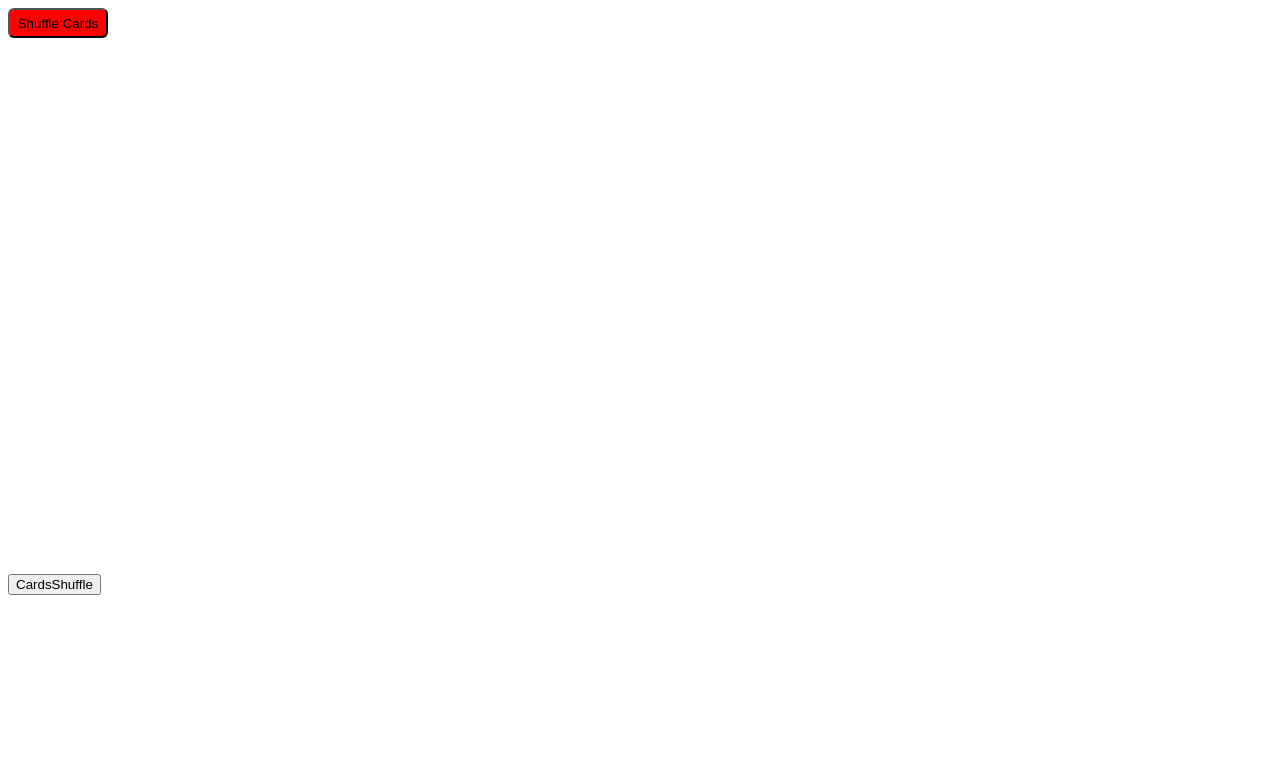
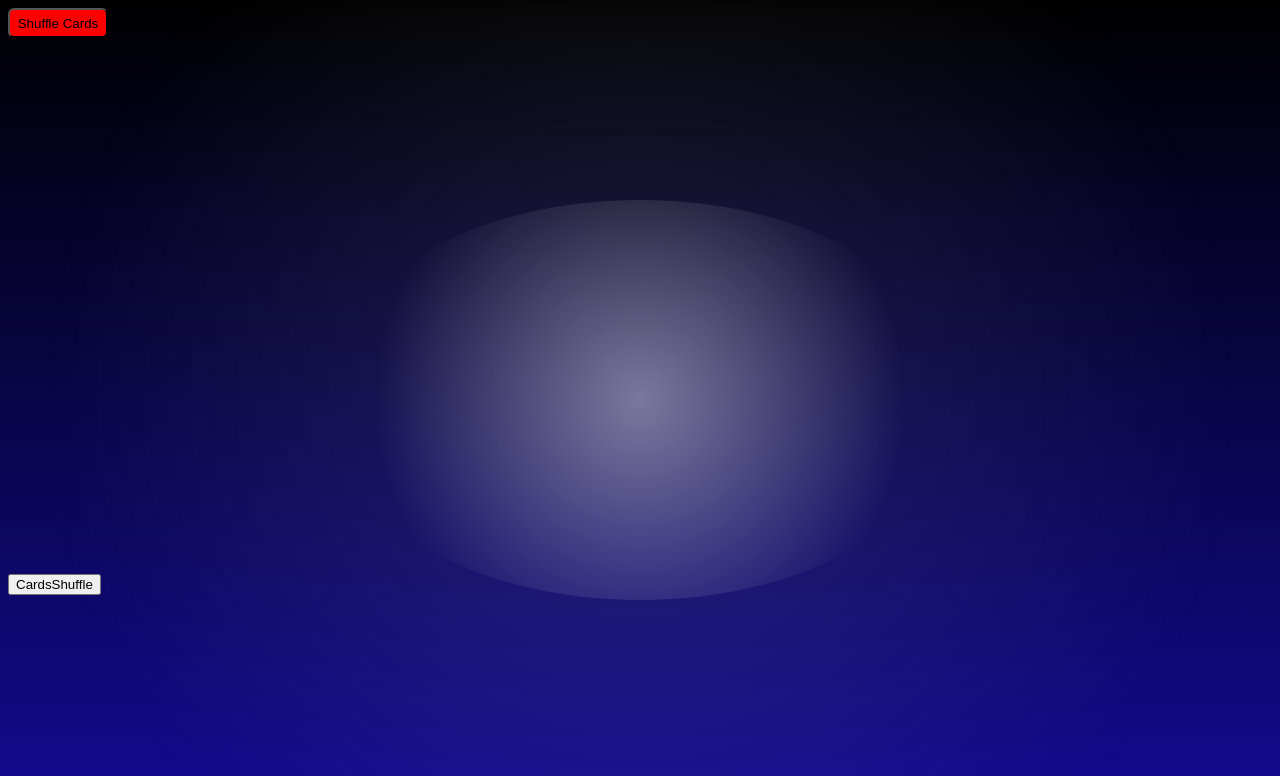
Before and after one commit to nosscafe66/tarotwayomikuji, a Next.js app: page / in a window 1280 px wide. Shown: the top 776 px of the page. Built offline with nearby package versions, Linux system fonts and the light colour scheme.

Commit message:
タロットカードシャッフル機能

```diff
--- /dev/null
+++ b/components/Background/background.jsx
@@ -0,0 +1,46 @@
+import React from 'react';
+
+const Background = () => {
+  return (
+    <div
+      style={{
+        background: 'linear-gradient(#000000, #120a8f)',
+        position: 'fixed',
+        top: 0,
+        left: 0,
+        width: '100%',
+        height: '100%',
+        zIndex: -1,
+      }}
+    >
+      <div
+        style={{
+          position: 'absolute',
+          top: '50%',
+          left: '50%',
+          transform: 'translate(-50%, -50%)',
+          width: '100%',
+          height: '100%',
+          background: 'radial-gradient(circle, rgba(255,255,255,0.1) 0%, rgba(255,255,255,0) 80%)',
+          filter: 'blur(10px)',
+          zIndex: -1,
+        }}
+      />
+      <div
+        style={{
+          position: 'absolute',
+          top: '50%',
+          left: '50%',
+          transform: 'translate(-50%, -50%)',
+          width: '50%',
+          height: '50%',
+          borderRadius: '50%',
+          background: 'radial-gradient(circle, rgba(255,255,255,0.4) 0%, rgba(255,255,255,0) 70%)',
+          zIndex: -1,
+        }}
+      />
+    </div>
+  );
+};
+
+export default Background;
--- a/components/Cards/cards.jsx
+++ b/components/Cards/cards.jsx
@@ -5,6 +5,7 @@ import classes from "../Cards/cards.module.css"
 const CardDeck = ({ cards }) => {
   const [shuffledCards, setShuffledCards] = useState(cards);
   const [shufflednum, setShuffledNum] = useState(1);
+  const [shufflerotate,setShufflerotate] = useState(0);
 
   const shuffleCards = useCallback((e) => {
     const newCards = [...shuffledCards];
@@ -14,18 +15,23 @@ const CardDeck = ({ cards }) => {
     }
     setShuffledCards(newCards);
     if (shufflednum < 1000) {
-      console.log(shufflednum)
-      setShuffledNum(prevcount => prevcount + 100)
+      setShuffledNum(prevcount => prevcount + 200)
+      setShufflerotate(prevrotate => prevrotate + 30)
     }
     else if (shufflednum > 11) {
-      console.log(shufflednum)
-      setShuffledNum(1)
+      setShuffledNum(Math.random()* - 1)
+      setShufflerotate(0)
     }
   }, [shufflednum]);
 
   const cardWidth = 400;
   const cardHeight = 500;
   const cardSpacing = 1;
+
+  const generateRotation = () => {
+    const randomRotation = Math.floor(Math.random() * shufflerotate) - 15;
+    return `rotate(${randomRotation}deg)`
+  }
 
   return (
     <div>
@@ -36,12 +42,11 @@ const CardDeck = ({ cards }) => {
             key={index}
             style={{
               zIndex: shuffledCards.length - index,
-              transform: `translate(${Math.floor(Math.random() * shufflednum) - 1}px, ${Math.floor(
+              transform: `translate(${Math.floor(Math.random() * shufflednum) + 10}px, ${Math.floor(
                 Math.random() * shufflednum
-              ) - 10}px)`,
+              ) + 150}px) ${generateRotation()}`,
             }}
           >
-            {/* <img src={card.backimage} alt={card.title} /> */}
             <div className="card-content">
               <Card
                 key={card.title}
@@ -49,6 +54,9 @@ const CardDeck = ({ cards }) => {
                 backimage={card.backimage}
                 frontimage={card.frontimage}
                 description={card.description}
+                style={{
+                  transform: `rotate(${Math.floor(Math.random() * 30) - 15}deg)`
+                }}
               />
             </div>
           </div>
@@ -65,13 +73,13 @@ const CardDeck = ({ cards }) => {
           position: absolute;
           top: ${index => index * cardSpacing}px;
           left: ${index => index * cardSpacing}px;
-          // background-color: white;
+          background-color: white;
           box-shadow: 0 0.625rem 1.25rem rgba(0, 0, 0, 110.2);
           // border-radius: 0.25rem;
           overflow: hidden;
           width: ${cardWidth}px;
           height: ${cardHeight}px;
-          transition: transform 1.9s ease-out;
+          transition: transform 1.5s ease-out;
           border-radius: 60px;
         }
 
--- a/pages/_app.js
+++ b/pages/_app.js
@@ -1,5 +1,11 @@
+import Background from '@/components/Background/background'
 import '@/styles/globals.css'
 
 export default function App({ Component, pageProps }) {
-  return <Component {...pageProps} />
+  return (
+    <>
+      <Background />
+      <Component {...pageProps} />
+    </>
+  );
 }
```
